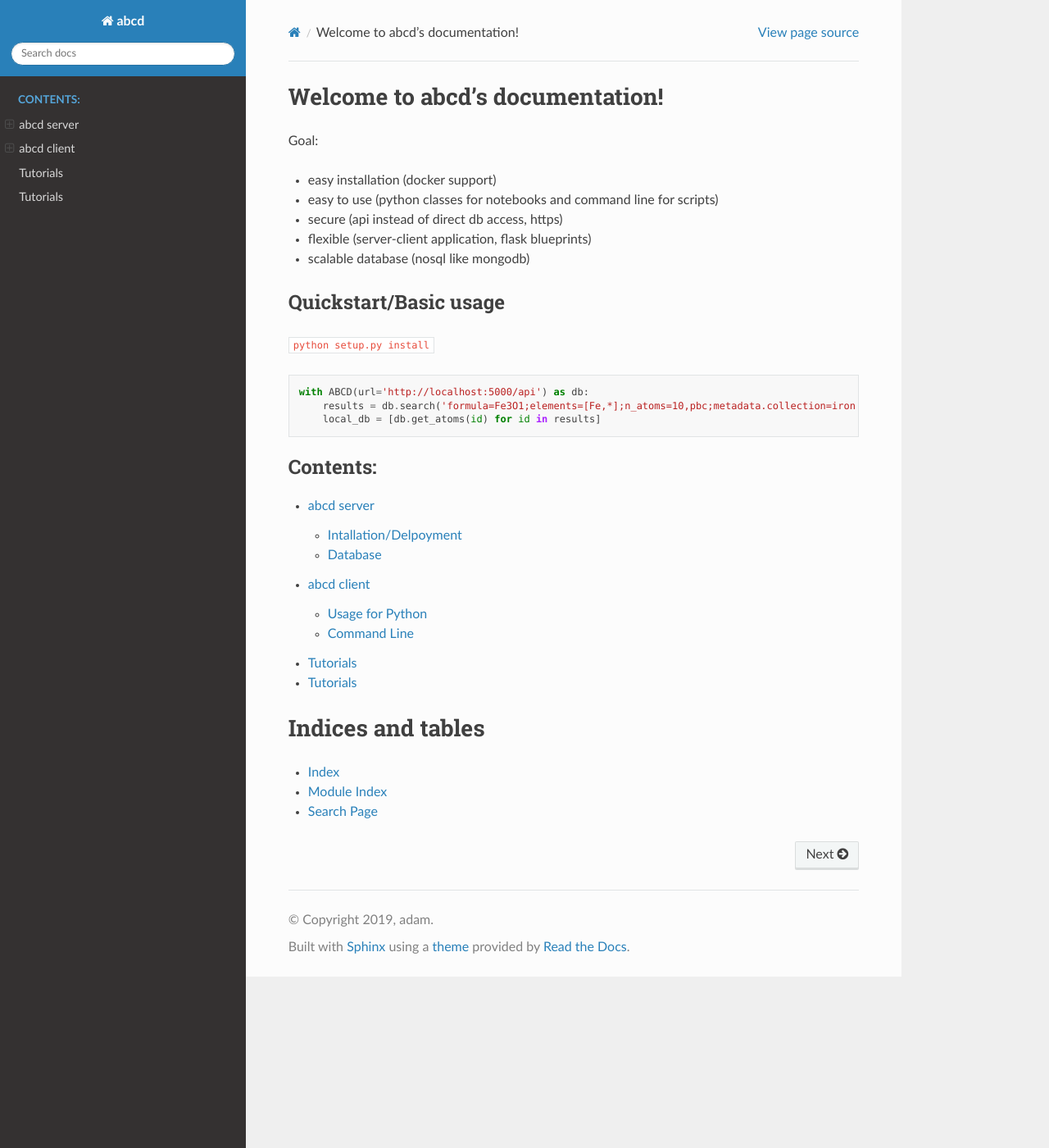
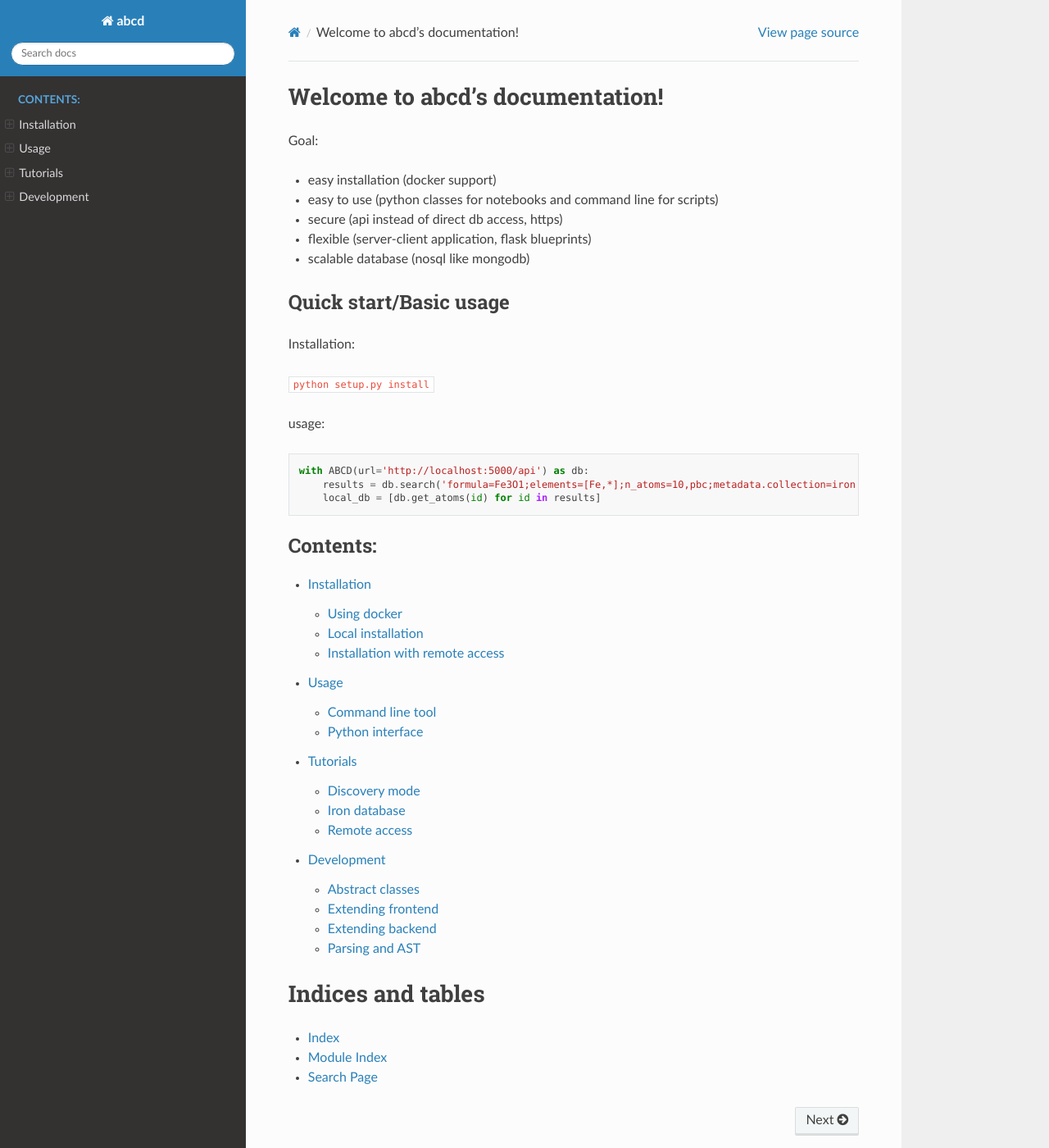
Before and after one commit to libAtoms/abcd, a Sphinx documentation site: the page built from docs/index.rst, in a window 1280 px wide and 1400 px high. Shown: the whole window at 82% size. Built offline with Sphinx 7.4.7 and the Read the Docs theme 2.0.0, drawn with Linux system fonts in a browser that asks for light colours.

Commit message:
new structure for doc

```diff
--- a/docs/development.rst
+++ b/docs/development.rst
@@ -1,4 +1,20 @@
-Tutorials
-=========
+Development
+===========
 
-Iron
+structure:
+
+- frontend
+- middleware
+- backend
+
+Abstract classes
+----------------
+
+Extending frontend
+------------------
+
+Extending backend
+-----------------
+
+Parsing and AST
+---------------
--- a/docs/index.rst
+++ b/docs/index.rst
@@ -14,10 +14,13 @@ Goal:
 - flexible (server-client application, flask blueprints)
 - scalable database (nosql like mongodb)
 
-Quickstart/Basic usage
-----------------------
+Quick start/Basic usage
+-----------------------
+Installation:
 
 ``python setup.py install``
+
+usage:
 
 ::
 
--- a/docs/install.rst
+++ b/docs/install.rst
@@ -1,9 +1,13 @@
-abcd server
-===========
+Installation
+============
 
-Intallation/Delpoyment
-----------------------
+Using docker
+------------
 
 
-Database
---------
+Local installation
+------------------
+
+
+Installation with remote access
+-------------------------------
--- a/docs/tutorials.rst
+++ b/docs/tutorials.rst
@@ -1,4 +1,13 @@
 Tutorials
 =========
 
-Iron
+Discovery mode
+--------------
+
+
+Iron database
+-------------
+
+
+Remote access
+-------------
--- a/docs/usage.rst
+++ b/docs/usage.rst
@@ -1,12 +1,10 @@
-abcd client
-===========
+Usage
+=====
 
 
-Usage for Python
-----------------
+Command line tool
+-----------------
 
 
-
-
-Command Line
-------------
+Python interface
+----------------
```
